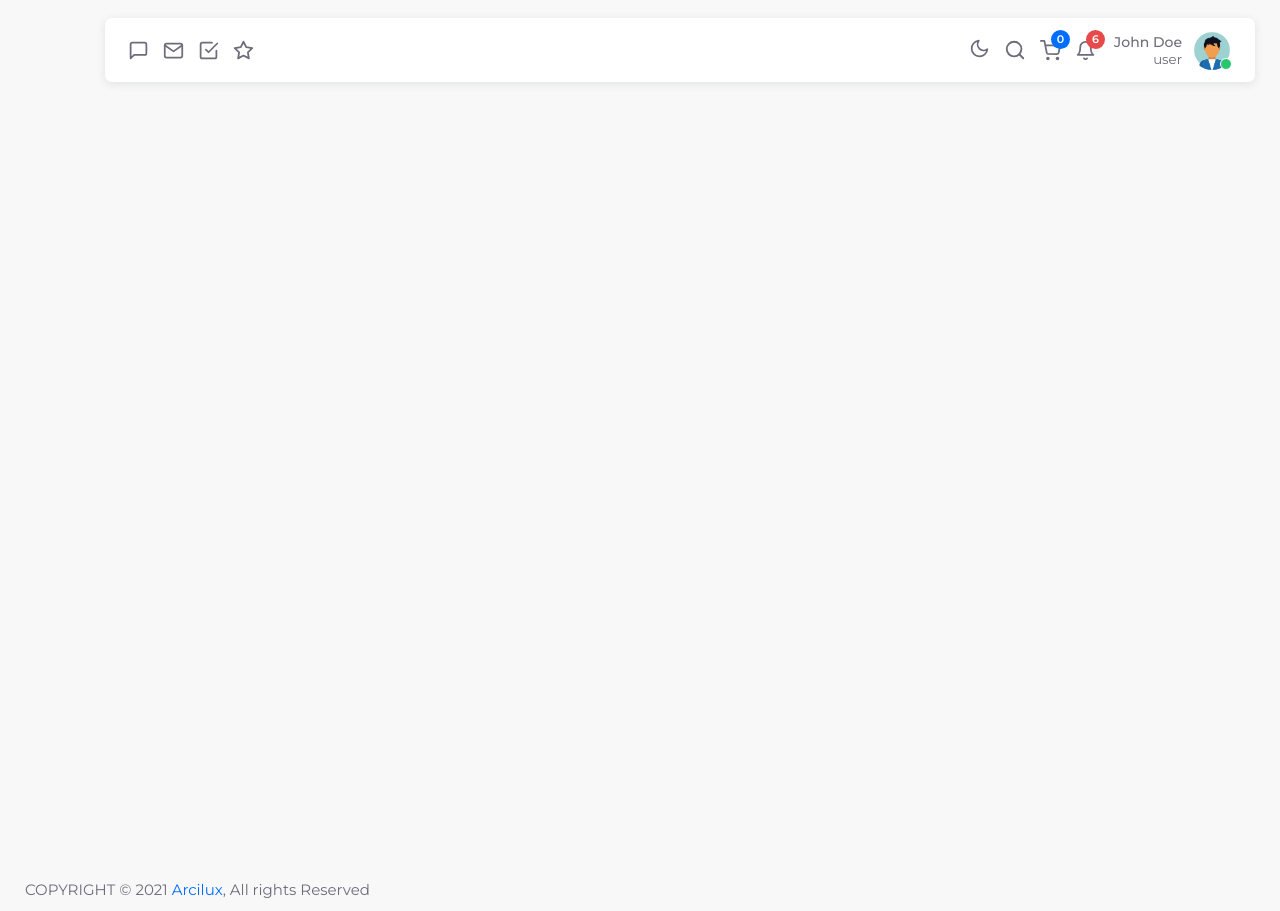
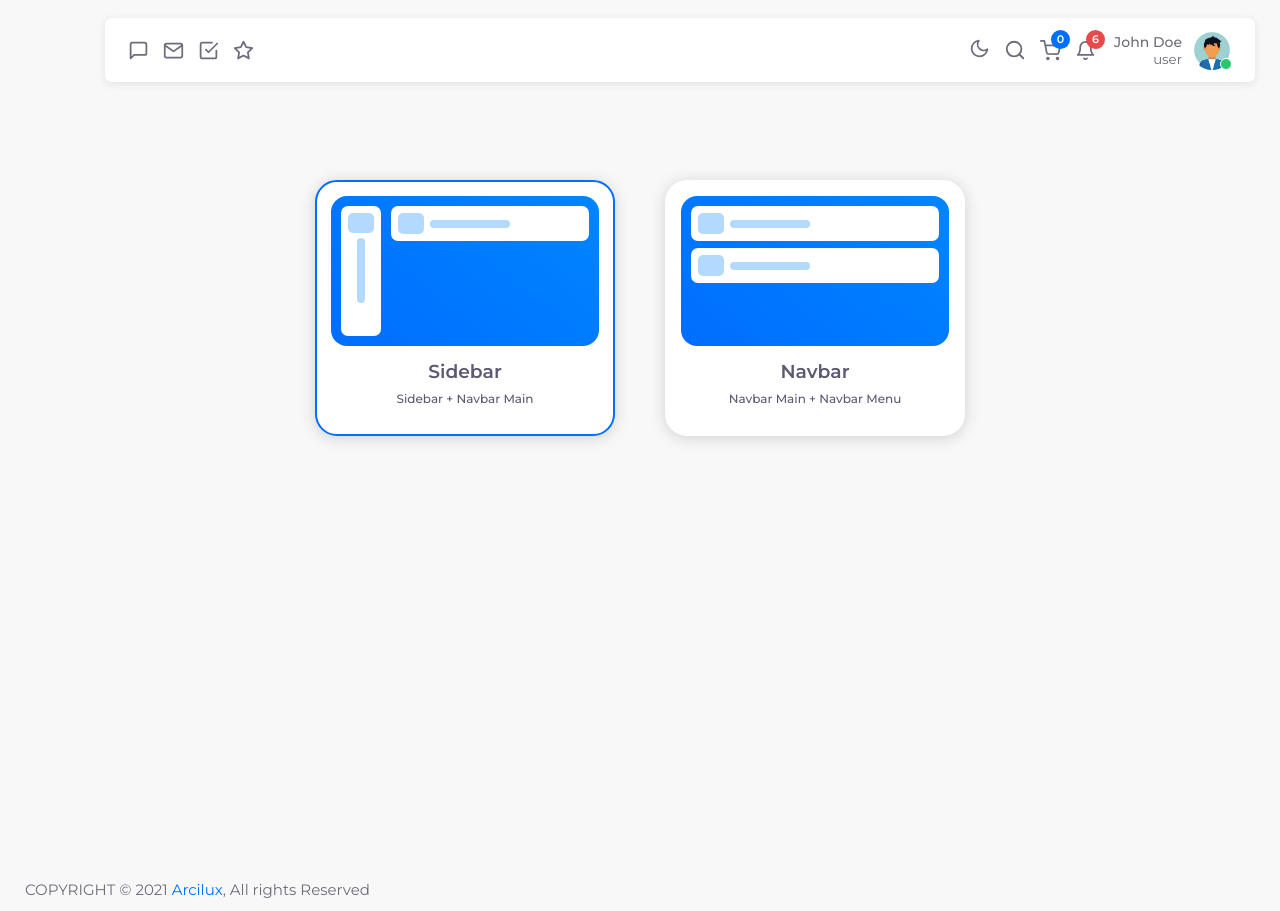
Before and after one commit to alireza-askarpour/store, a React (Create React App) app: page /page-layouts in a window 1280 px wide. Built offline with nearby package versions, Linux system fonts and the light colour scheme; a web font is replaced by a local one.

Commit message:
optimization page layouts page

```diff
--- /dev/null
+++ b/src/components/pages/page-layouts/ChangeTemplateCard.jsx
@@ -0,0 +1,54 @@
+import React, { useEffect } from 'react'
+import { useRef } from 'react'
+
+const ChangeTemplateCard = ({ template, onClick, active, menuLayout }) => {
+  const changeTemplateCard =
+    template === 'sidebar'
+      ? `change-template-card sidebar-card`
+      : template === 'navbar'
+      ? `change-template-card navbar-card`
+      : ''
+
+  const cardRef = useRef(null)
+
+  useEffect(() => {
+    if (active) {
+      cardRef.current.classList.add('active')
+    } else {
+      cardRef.current.classList.remove('active')
+    }
+  }, [menuLayout])
+
+  return (
+    <div ref={cardRef} className={changeTemplateCard} onClick={onClick}>
+      <div className="card-image">
+        <div className="page">
+          {template === 'sidebar' && (
+            <>
+              <div className="page-sidebar"></div>
+              <div className="page-main-navbar"></div>
+            </>
+          )}
+          {template === 'navbar' && (
+            <>
+              <div className="page-main-navbar"></div>
+              <div className="page-menu-navbar"></div>
+            </>
+          )}
+        </div>
+      </div>
+      <div className="card-body">
+        <h3 className="card-body-title">
+          {template === 'sidebar' && 'Sidebar'}
+          {template === 'navbar' && 'Navbar'}
+        </h3>
+        <p className="card-body-features">
+          {template === 'sidebar' && 'Sidebar + Navbar Main'}
+          {template === 'navbar' && 'Navbar Main + Navbar Menu'}
+        </p>
+      </div>
+    </div>
+  )
+}
+
+export default ChangeTemplateCard
--- /dev/null
+++ b/src/containers/PageLayouts.jsx
@@ -0,0 +1,32 @@
+import React from 'react'
+import ChangeTemplateCard from '../components/pages/page-layouts/ChangeTemplateCard'
+
+import { useLayout } from '../providers/layout'
+
+const PageLayouts = () => {
+  const { menuLayout, changeMenuLayout } = useLayout()
+
+  const handleHorizontalLayout = () => changeMenuLayout('horizontal')
+  const handleVertivalLayout = () => changeMenuLayout('vertical')
+
+  const activeCard = menuLayout === 'vertical'
+
+  return (
+    <div className="page-layouts">
+      <ChangeTemplateCard
+        template="sidebar"
+        onClick={handleVertivalLayout}
+        menuLayout={menuLayout}
+        active={activeCard}
+      />
+      <ChangeTemplateCard
+        template="navbar"
+        onClick={handleHorizontalLayout}
+        menuLayout={menuLayout}
+        active={!activeCard}
+      />
+    </div>
+  )
+}
+
+export default PageLayouts
--- a/src/routes/routes.jsx
+++ b/src/routes/routes.jsx
@@ -6,6 +6,7 @@ import ProductDetails from '../containers/ProductDetails'
 import Cart from '../containers/Cart'
 import Checkout from '../containers/Checkout'
 import Wishlist from '../containers/Wishlist'
+import PageLayouts from '../containers/PageLayouts'
 
 const Routes = () => {
   return (
@@ -16,6 +17,7 @@ const Routes = () => {
       <Route path="/cart" element={<Cart />} />
       <Route path="/checkout" element={<Checkout />} />
       <Route path="/wishlist" element={<Wishlist />} />
+      <Route path="/page-layouts" element={<PageLayouts/>} />
     </Switch>
   )
 }
--- /dev/null
+++ b/src/scss/components/_ChangeTemplateCard.scss
@@ -0,0 +1,179 @@
+.change-template-card {
+  background: $txt-white;
+  box-shadow: $fiveth-box-shadow;
+  width: 300px;
+  height: max-content;
+  border-radius: $fourth-rounded;
+  padding: 14px;
+  cursor: pointer;
+  border: 2px solid transparent;
+  transition: all 0.25s;
+
+  &:not(:last-child) {
+    margin-bottom: 20px;
+  }
+
+  @include medium {
+    &:not(:last-child) {
+      margin: 0 20px 0 0;
+    }
+  }
+
+  @include large {
+    &:not(:last-child) {
+      margin: 0 30px 0 0;
+    }
+  }
+
+  @include extra-large {
+    &:not(:last-child) {
+      margin: 0 50px 0 0;
+    }
+  }
+
+  .card-image {
+    width: 100%;
+    height: 150px;
+    background: $main-bg-gradient;
+    border-radius: $third-rounded;
+    padding: 10px;
+
+    .page {
+      @include flex(space-between, flex-start);
+      width: 100%;
+      height: 100%;
+
+      &-sidebar,
+      &-main-navbar,
+      &-menu-navbar {
+        position: relative;
+        border-radius: $second-rounded;
+        background: $txt-white;
+
+        &::before,
+        &::after {
+          content: '';
+          position: absolute;
+          background-color: rgba($color: $second-color-blue, $alpha: 0.3);
+          border-radius: $main-rounded;
+        }
+      }
+    }
+  }
+
+  .card-body {
+    padding: 14px;
+    text-align: center;
+
+    &-title {
+      font-weight: 600;
+    }
+
+    &-features {
+      font-size: 12px;
+      font-weight: 500;
+      margin-top: 8px;
+    }
+  }
+}
+
+.change-template-card.sidebar-card {
+  .card-image {
+    .page {
+      &-main-navbar {
+        width: calc(100% - 50px);
+        height: 35px;
+
+        &::before {
+          left: 7px;
+          top: 7px;
+          width: 26px;
+          height: calc(100% - 14px);
+        }
+
+        &::after {
+          top: 50%;
+          transform: translateY(-50%);
+          left: 39px;
+          width: 80px;
+          height: 8px;
+        }
+      }
+
+      &-sidebar {
+        width: 40px;
+        height: 100%;
+
+        &::before {
+          left: 7px;
+          top: 7px;
+          width: calc(100% - 14px);
+          height: 20px;
+        }
+
+        &::after {
+          left: 50%;
+          transform: translateX(-50%);
+          top: 32px;
+          width: 8px;
+          height: 65px;
+        }
+      }
+    }
+  }
+}
+
+.change-template-card.navbar-card {
+  .card-image {
+    .page {
+      @include flex(flex-start, center, column);
+
+      &-main-navbar {
+        width: 100%;
+        height: 35px;
+        margin-bottom: 7px;
+
+        &::before {
+          left: 7px;
+          top: 7px;
+          width: 26px;
+          height: calc(100% - 14px);
+        }
+
+        &::after {
+          top: 50%;
+          transform: translateY(-50%);
+          left: 39px;
+          width: 80px;
+          height: 8px;
+        }
+      }
+
+      &-menu-navbar {
+        width: 100%;
+        height: 35px;
+
+        &::before {
+          left: 7px;
+          top: 7px;
+          width: 26px;
+          height: calc(100% - 14px);
+        }
+
+        &::after {
+          top: 50%;
+          transform: translateY(-50%);
+          left: 39px;
+          width: 80px;
+          height: 8px;
+        }
+      }
+    }
+  }
+}
+
+.change-template-card.active,
+.change-template-card.sidebar-card.active,
+.change-template-card.navbar-card.active {
+  border-color: $main-color;
+}
--- a/src/scss/main.scss
+++ b/src/scss/main.scss
@@ -13,6 +13,7 @@
 @import './pages/Wishlist';
 @import './pages/Login';
 @import './pages/Register';
+@import './pages/PageLayouts';
 
 @import './layout/Layout';
 @import './layout/Header';
@@ -50,3 +51,4 @@
 @import './components/SelectBox';
 @import './components/CartItem';
 @import './components/WishlistCard';
+@import './components/ChangeTemplateCard';
--- /dev/null
+++ b/src/scss/pages/_PageLayouts.scss
@@ -0,0 +1,10 @@
+.page-layouts {
+  @include flex(center, center, column);
+  width: 100%;
+  height: 100%;
+  padding-top: 75px;
+
+  @include medium {
+    @include flex(center, center);
+  }
+}
```
